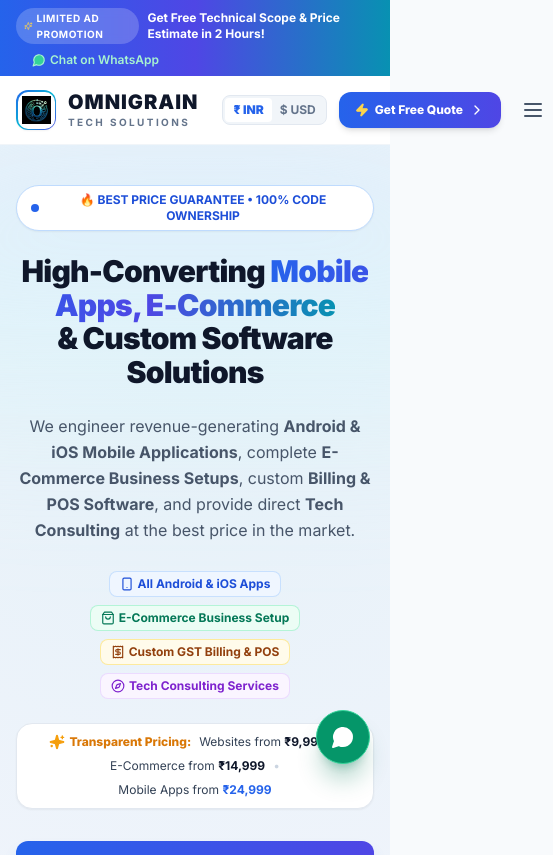
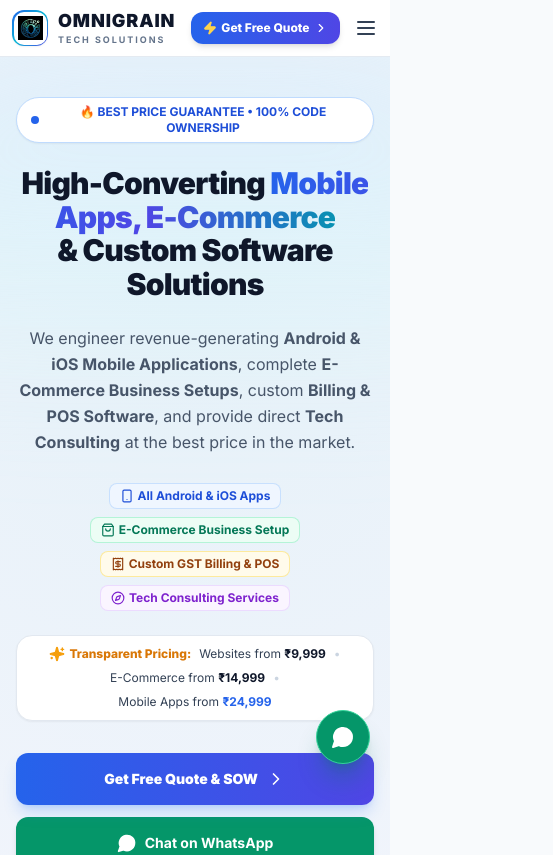
Before and after one commit to OmniGrainTech/OmniGrain_Service, a React (Vite) app: page / in a window 390 px wide. Shown: the top 855 px of the page, 553 px wide, since content can reach past the window. Built offline with nearby package versions, Linux system fonts and the light colour scheme; the HTML template or start-up script is replaced by a standard one.

Commit message:
fix(header): remove urgency top bar, lock header permanently without scroll shift, and optimize mobile navigation

```diff
--- a/src/components/Header.jsx
+++ b/src/components/Header.jsx
@@ -1,10 +1,9 @@
-import React, { useState, useEffect } from 'react';
+import React, { useState } from 'react';
 import {
   Phone,
   MessageCircle,
   Menu,
   X,
-  Sparkles,
   ChevronRight,
   ShieldCheck,
   Zap
@@ -12,18 +11,9 @@ import {
 import { companyInfo } from '../data/websiteData';
 
 export default function Header({ currency, setCurrency, onOpenEnquiry }) {
-  const [isScrolled, setIsScrolled] = useState(false);
   const [mobileMenuOpen, setMobileMenuOpen] = useState(false);
 
-  useEffect(() => {
-    const handleScroll = () => {
-      setIsScrolled(window.scrollY > 20);
-    };
-    window.addEventListener('scroll', handleScroll);
-    return () => window.removeEventListener('scroll', handleScroll);
-  }, []);
-
-  // Clean, focused navigation links (Pricing section removed as requested)
+  // Clean, focused navigation links
   const navLinks = [
     { name: 'Services', href: '#services' },
     { name: 'Past Work', href: '#past-work' },
@@ -33,58 +23,14 @@ export default function Header({ currency, setCurrency, onOpenEnquiry }) {
   ];
 
   return (
-    <>
-      {/* Top High-Conversion Urgency Banner */}
-      <aside aria-label="Limited Time Offer" className="bg-gradient-to-r from-blue-600 via-indigo-600 to-cyan-600 text-white py-2 px-4 text-xs shadow-xs">
-        <div className="max-w-7xl mx-auto flex flex-wrap items-center justify-between gap-2">
-          <div className="flex items-center space-x-2">
-            <span className="inline-flex items-center px-2 py-0.5 rounded-full bg-white/20 text-white font-bold text-[10px] tracking-wider uppercase backdrop-blur-sm">
-              <Sparkles className="w-3 h-3 mr-1 text-amber-300" /> LIMITED AD PROMOTION
-            </span>
-            <span className="hidden sm:inline font-medium text-slate-100">
-              Need a Mobile App, E-Commerce Store or Custom Software?
-            </span>
-            <strong className="text-white font-bold">
-              Get Free Technical Scope & Price Estimate in 2 Hours!
-            </strong>
-          </div>
-
-          {/* Quick Call & WhatsApp with hidden mobile number digits */}
-          <div className="flex items-center space-x-4 text-xs font-semibold">
-            <a
-              href={`tel:${companyInfo.phone}`}
-              className="hidden md:flex items-center space-x-1 text-white hover:text-amber-200 transition"
-              title="Click to Call Tech Lead"
-            >
-              <Phone className="w-3.5 h-3.5" />
-              <span>Call Tech Lead</span>
-            </a>
-            <a
-              href={`https://wa.me/${companyInfo.whatsappRaw}?text=Hi%20Omnigrain%20Tech,%20I%20am%20looking%20for%20a%20project%20quote.`}
-              target="_blank"
-              rel="noopener noreferrer"
-              className="flex items-center space-x-1 text-emerald-200 hover:text-white transition"
-              title="Click to Chat on WhatsApp"
-            >
-              <MessageCircle className="w-3.5 h-3.5 fill-emerald-400" />
-              <span>Chat on WhatsApp</span>
-            </a>
-          </div>
-        </div>
-      </aside>
-
-      {/* Main Sticky Header */}
-      <header className={`sticky top-0 z-50 transition-all duration-200 ${
-        isScrolled
-          ? 'bg-white/95 backdrop-blur-md shadow-sm border-b border-slate-200 py-2.5'
-          : 'bg-white/95 backdrop-blur-sm border-b border-slate-100 py-3.5'
-      }`}>
-        <div className="max-w-7xl mx-auto px-4 sm:px-6 lg:px-8">
+    /* Locked Sticky Header - Zero shift, never moves or jumps when scrolling up or down */
+    <header className="sticky top-0 z-50 w-full bg-white/95 backdrop-blur-md border-b border-slate-200/90 shadow-xs py-2.5 sm:py-3 transition-colors">
+      <div className="max-w-7xl mx-auto px-3 sm:px-6 lg:px-8">
         <div className="flex items-center justify-between">
 
           {/* Logo */}
-            <a href="#" className="flex items-center space-x-3 shrink-0 mr-6 lg:mr-10 group">
-              <div className="relative w-10 h-10 rounded-xl bg-gradient-to-br from-blue-600 via-cyan-500 to-indigo-600 p-[1.5px] shadow-sm group-hover:shadow-blue-500/25 transition shrink-0">
+          <a href="#" className="flex items-center space-x-2.5 sm:space-x-3 shrink-0 mr-2 sm:mr-6 lg:mr-10 group">
+            <div className="relative w-9 h-9 sm:w-10 sm:h-10 rounded-xl bg-gradient-to-br from-blue-600 via-cyan-500 to-indigo-600 p-[1.5px] shadow-sm group-hover:shadow-blue-500/25 transition shrink-0">
               <div className="w-full h-full bg-white rounded-[10px] flex items-center justify-center overflow-hidden p-1">
                 <img
                   src="/logo.png"
@@ -92,16 +38,16 @@ export default function Header({ currency, setCurrency, onOpenEnquiry }) {
                   className="w-full h-full object-contain filter group-hover:scale-105 transition-transform"
                   onError={(e) => {
                     e.target.style.display = 'none';
-                      e.target.parentNode.innerHTML = '<span class="text-blue-600 font-black text-lg">OG</span>';
+                    e.target.parentNode.innerHTML = '<span class="text-blue-600 font-black text-base sm:text-lg">OG</span>';
                   }}
                 />
               </div>
             </div>
             <div className="flex flex-col">
-                <span className="text-xl font-black tracking-wider text-slate-900 group-hover:text-blue-600 transition leading-tight">
+              <span className="text-lg sm:text-xl font-black tracking-wider text-slate-900 group-hover:text-blue-600 transition leading-tight">
                 OMNIGRAIN
               </span>
-                <span className="text-[10px] text-slate-500 tracking-[0.24em] font-bold uppercase">
+              <span className="text-[9px] sm:text-[10px] text-slate-500 tracking-[0.22em] font-bold uppercase">
                 TECH SOLUTIONS
               </span>
             </div>
@@ -120,11 +66,11 @@ export default function Header({ currency, setCurrency, onOpenEnquiry }) {
             ))}
           </nav>
 
-            {/* Streamlined Header Right Actions */}
-            <div className="flex items-center space-x-3 shrink-0">
+          {/* Header Right Actions - Mobile Friendly & Responsive */}
+          <div className="flex items-center space-x-2 sm:space-x-3 shrink-0">
 
-              {/* Currency Selector */}
-              <div className="flex items-center bg-slate-100 border border-slate-200 rounded-lg p-0.5 text-xs font-bold">
+            {/* Currency Selector (Desktop & Tablet) */}
+            <div className="hidden md:flex items-center bg-slate-100 border border-slate-200 rounded-lg p-0.5 text-xs font-bold">
               <button
                 type="button"
                 onClick={() => setCurrency('INR')}
@@ -155,12 +101,12 @@ export default function Header({ currency, setCurrency, onOpenEnquiry }) {
             <button
               type="button"
               onClick={() => onOpenEnquiry('Header Instant Quote Button')}
-                className="relative group overflow-hidden px-4 sm:px-5 py-2.5 rounded-xl bg-gradient-to-r from-blue-600 to-indigo-600 hover:from-blue-700 hover:to-indigo-700 text-white font-extrabold text-xs sm:text-sm shadow-md hover:shadow-blue-500/25 transition duration-150 transform hover:-translate-y-0.5 whitespace-nowrap"
+              className="relative group overflow-hidden px-3 sm:px-4 lg:px-5 py-2 sm:py-2.5 rounded-xl bg-gradient-to-r from-blue-600 to-indigo-600 hover:from-blue-700 hover:to-indigo-700 text-white font-extrabold text-xs sm:text-sm shadow-md hover:shadow-blue-500/25 transition duration-150 transform hover:-translate-y-0.5 whitespace-nowrap"
             >
-                <span className="flex items-center space-x-1.5">
-                  <Zap className="w-3.5 h-3.5 fill-amber-300 text-amber-300" />
+              <span className="flex items-center space-x-1 sm:space-x-1.5">
+                <Zap className="w-3.5 h-3.5 fill-amber-300 text-amber-300 shrink-0" />
                 <span>Get Free Quote</span>
-                  <ChevronRight className="w-4 h-4 group-hover:translate-x-0.5 transition-transform" />
+                <ChevronRight className="w-3.5 h-3.5 sm:w-4 sm:h-4 group-hover:translate-x-0.5 transition-transform shrink-0" />
               </span>
             </button>
 
@@ -168,7 +114,7 @@ export default function Header({ currency, setCurrency, onOpenEnquiry }) {
             <button
               type="button"
               onClick={() => setMobileMenuOpen(!mobileMenuOpen)}
-                className="lg:hidden p-2 rounded-lg text-slate-600 hover:text-slate-900 hover:bg-slate-100 transition"
+              className="lg:hidden p-1.5 sm:p-2 rounded-xl text-slate-700 hover:text-slate-900 hover:bg-slate-100 transition focus:outline-hidden"
               aria-label="Toggle Navigation Menu"
             >
               {mobileMenuOpen ? <X className="w-6 h-6" /> : <Menu className="w-6 h-6" />}
@@ -177,9 +123,40 @@ export default function Header({ currency, setCurrency, onOpenEnquiry }) {
         </div>
       </div>
 
-        {/* Mobile Dropdown Navigation */}
+      {/* Mobile Dropdown Navigation Drawer */}
       {mobileMenuOpen && (
-          <div className="lg:hidden bg-white border-b border-slate-200 px-4 pt-3 pb-6 space-y-3 shadow-xl animate-in slide-in-from-top-2 duration-200">
+        <div className="lg:hidden bg-white border-b border-slate-200 px-4 pt-3 pb-6 space-y-4 shadow-xl animate-in slide-in-from-top-2 duration-200">
+
+          {/* Mobile Currency Switcher */}
+          <div className="flex md:hidden items-center justify-between p-2.5 bg-slate-50 rounded-xl border border-slate-200">
+            <span className="text-xs font-bold text-slate-600">Select Pricing Currency:</span>
+            <div className="flex items-center bg-white border border-slate-200 rounded-lg p-0.5 text-xs font-bold">
+              <button
+                type="button"
+                onClick={() => setCurrency('INR')}
+                className={`px-2.5 py-1 rounded transition ${
+                  currency === 'INR'
+                    ? 'bg-blue-600 text-white font-black shadow-xs'
+                    : 'text-slate-600'
+                }`}
+              >
+                ₹ INR
+              </button>
+              <button
+                type="button"
+                onClick={() => setCurrency('USD')}
+                className={`px-2.5 py-1 rounded transition ${
+                  currency === 'USD'
+                    ? 'bg-blue-600 text-white font-black shadow-xs'
+                    : 'text-slate-600'
+                }`}
+              >
+                $ USD
+              </button>
+            </div>
+          </div>
+
+          {/* Navigation Links */}
           <div className="flex flex-col space-y-1">
             {navLinks.map((link) => (
               <a
@@ -194,10 +171,12 @@ export default function Header({ currency, setCurrency, onOpenEnquiry }) {
             ))}
           </div>
 
-            <div className="pt-3 border-t border-slate-200 flex flex-col gap-2">
+          {/* Direct Mobile Quick Actions */}
+          <div className="pt-3 border-t border-slate-200 flex flex-col gap-2.5">
             <a
               href={`tel:${companyInfo.phone}`}
-                className="w-full flex items-center justify-center space-x-2 bg-slate-900 text-white font-bold py-2.5 rounded-xl text-sm shadow transition"
+              className="w-full flex items-center justify-center space-x-2 bg-slate-900 hover:bg-slate-800 text-white font-bold py-2.5 rounded-xl text-sm shadow transition"
+              title="Click to Call Directly"
             >
               <Phone className="w-4 h-4 text-blue-400" />
               <span>Call Tech Lead</span>
@@ -208,12 +187,14 @@ export default function Header({ currency, setCurrency, onOpenEnquiry }) {
               target="_blank"
               rel="noopener noreferrer"
               className="w-full flex items-center justify-center space-x-2 bg-emerald-600 hover:bg-emerald-700 text-white font-bold py-2.5 rounded-xl text-sm shadow transition"
+              title="Click to Chat on WhatsApp"
             >
               <MessageCircle className="w-4 h-4 fill-white" />
               <span>Chat on WhatsApp</span>
             </a>
 
             <button
+              type="button"
               onClick={() => {
                 setMobileMenuOpen(false);
                 onOpenEnquiry('Mobile Menu Quote');
@@ -225,13 +206,12 @@ export default function Header({ currency, setCurrency, onOpenEnquiry }) {
             </button>
           </div>
 
-            <div className="pt-2 text-center text-xs text-slate-500 flex items-center justify-center space-x-1.5 font-medium">
-              <ShieldCheck className="w-4 h-4 text-emerald-600" />
+          <div className="pt-1 text-center text-xs text-slate-500 flex items-center justify-center space-x-1.5 font-medium">
+            <ShieldCheck className="w-4 h-4 text-emerald-600 shrink-0" />
             <span>100% Source Code Ownership • Strict Mutual NDA</span>
           </div>
         </div>
       )}
     </header>
-    </>
   );
 }
```
Lines whose indentation alone changed are shown as unchanged.
